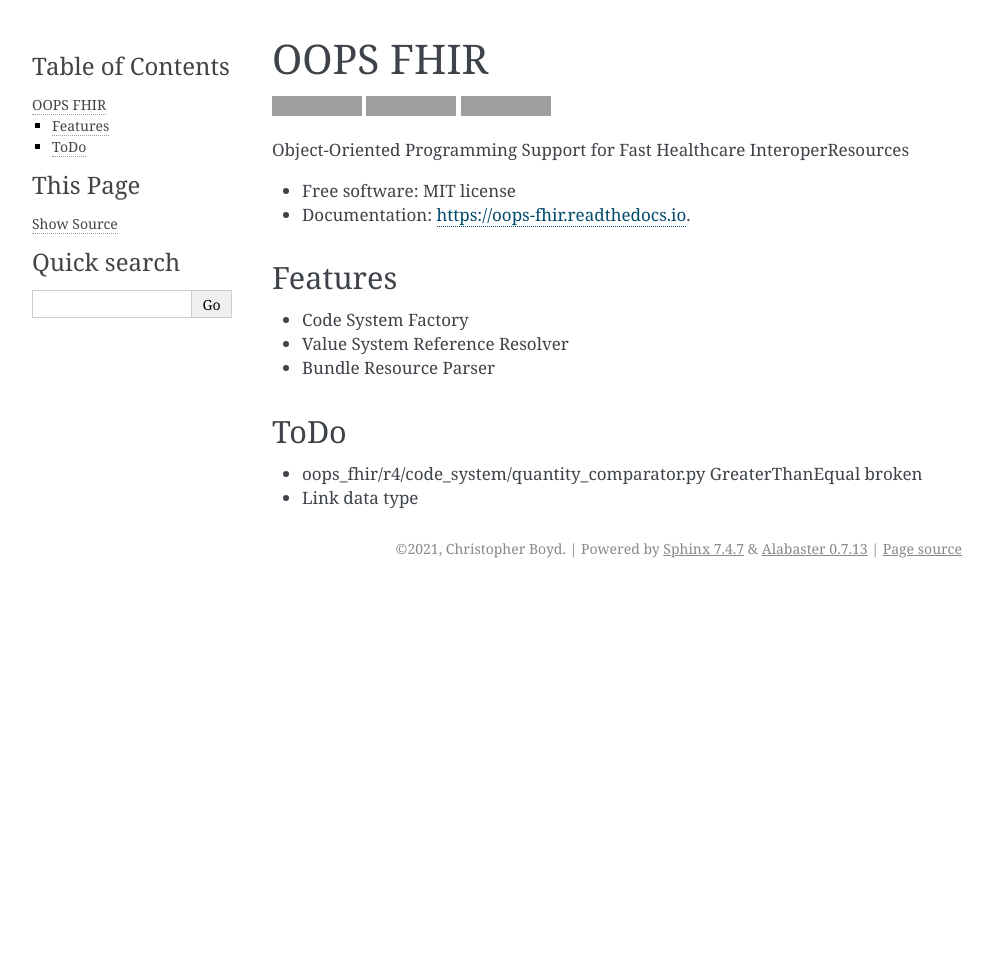
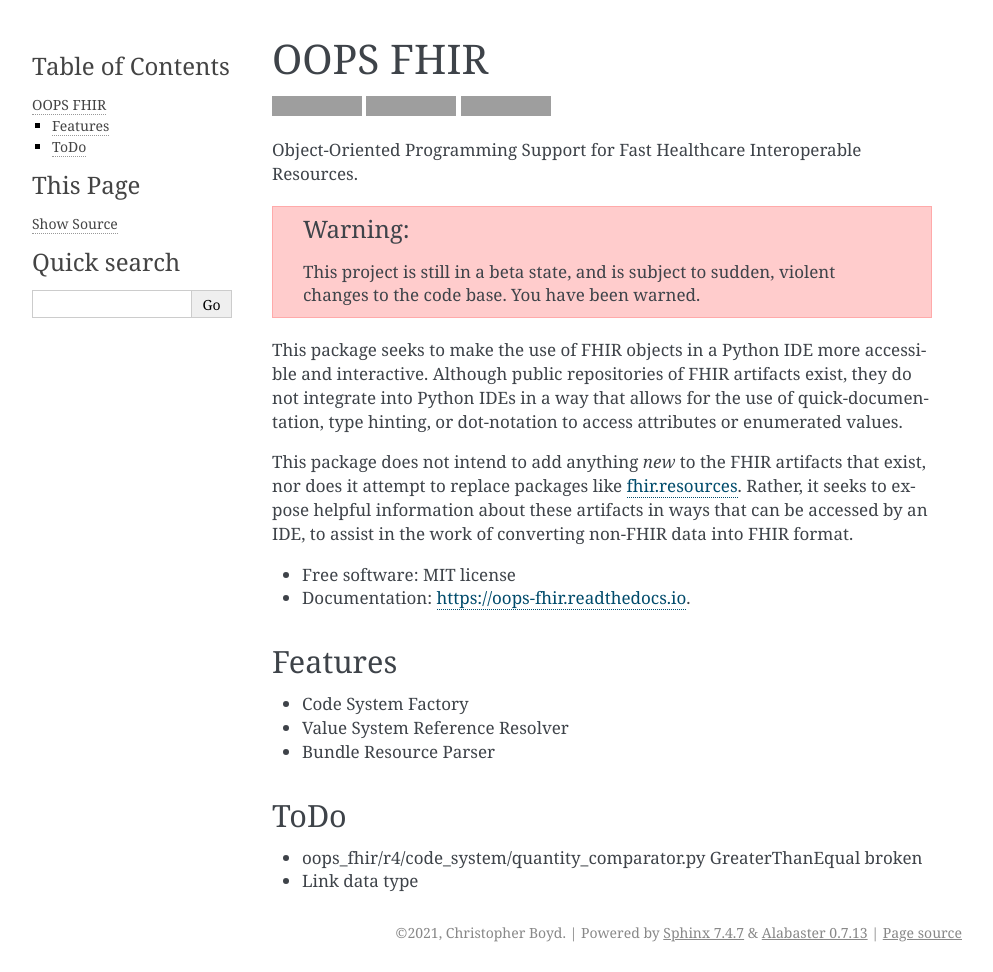
Before and after one commit to Mikuana/oops_fhir, a Sphinx documentation site: the page built from docs/readme.rst, in a window 1280 px wide. Shown: the whole page, without its empty margins (148-1141 px from the left). Built offline with Sphinx 7.4.7, drawn with Linux system fonts in a browser that asks for light colours; pages that are not in the unit, such as notebooks, are missing from menus; before the commit the page ends 900 px from its top, so only the background shows below that; grey boxes are pictures that could not be loaded.

Commit message:
Updating docs and version tags

```diff
--- a/README.rst
+++ b/README.rst
@@ -14,8 +14,24 @@ OOPS FHIR
     :target: https://github.com/psf/black
 
 
-Object-Oriented Programming Support for Fast Healthcare InteroperResources
+Object-Oriented Programming Support for Fast Healthcare Interoperable Resources.
 
+.. warning::
+
+    This project is still in a beta state, and is subject to sudden, violent
+    changes to the code base. You have been warned.
+
+This package seeks to make the use of FHIR objects in a Python IDE more
+accessible and interactive. Although public repositories of FHIR artifacts
+exist, they do not integrate into Python IDEs in a way that allows for the use
+of quick-documentation, type hinting, or dot-notation to access attributes or
+enumerated values.
+
+This package does not intend to add anything *new* to the FHIR artifacts that
+exist, nor does it attempt to replace packages like fhir.resources_. Rather, it
+seeks to expose helpful information about these artifacts in ways that can be
+accessed by an IDE, to assist in the work of converting non-FHIR data into
+FHIR format.
 
 * Free software: MIT license
 * Documentation: https://oops-fhir.readthedocs.io.
@@ -34,3 +50,6 @@ ToDo
 
 - oops_fhir/r4/code_system/quantity_comparator.py GreaterThanEqual broken
 - Link data type
+
+
+.. _fhir.resources: https://pypi.org/project/fhir.resources/
--- a/docs/installation.rst
+++ b/docs/installation.rst
@@ -38,7 +38,7 @@ Or download the `tarball`_:
 
 .. code-block:: console
 
-    $ curl -OJL https://github.com/mikuana/oops_fhir/tarball/master
+    $ curl -OJL https://github.com/mikuana/oops_fhir/tarball/main
 
 Once you have a copy of the source, you can install it with:
 
@@ -48,4 +48,4 @@ Once you have a copy of the source, you can install it with:
 
 
 .. _Github repo: https://github.com/mikuana/oops_fhir
-.. _tarball: https://github.com/mikuana/oops_fhir/tarball/master
+.. _tarball: https://github.com/mikuana/oops_fhir/tarball/main
--- a/setup.py
+++ b/setup.py
@@ -59,6 +59,6 @@ setup(
     test_suite="tests",
     tests_require=test_requirements,
     url="https://github.com/mikuana/oops_fhir",
-    version="0.1.0",
+    version="0.1.0-beta",
     zip_safe=False,
 )
```
